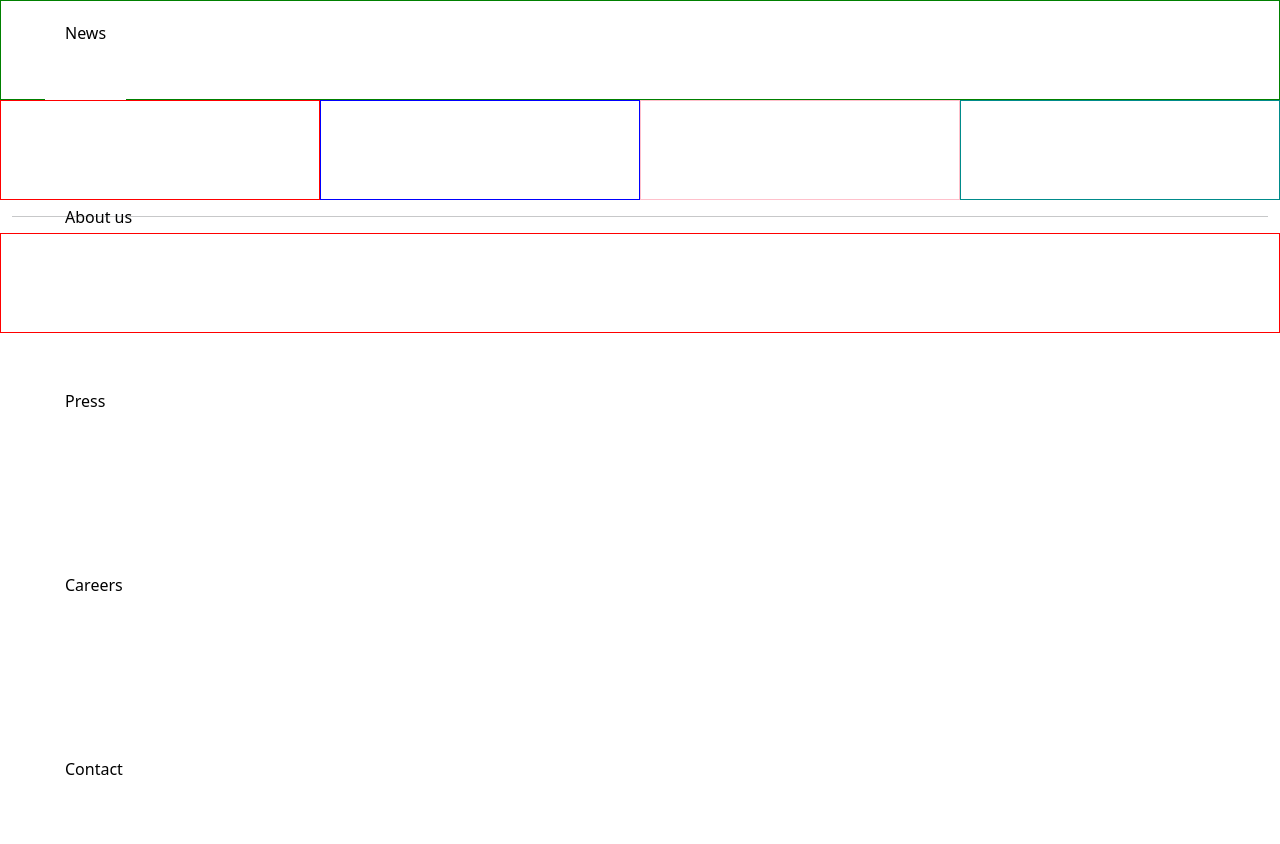
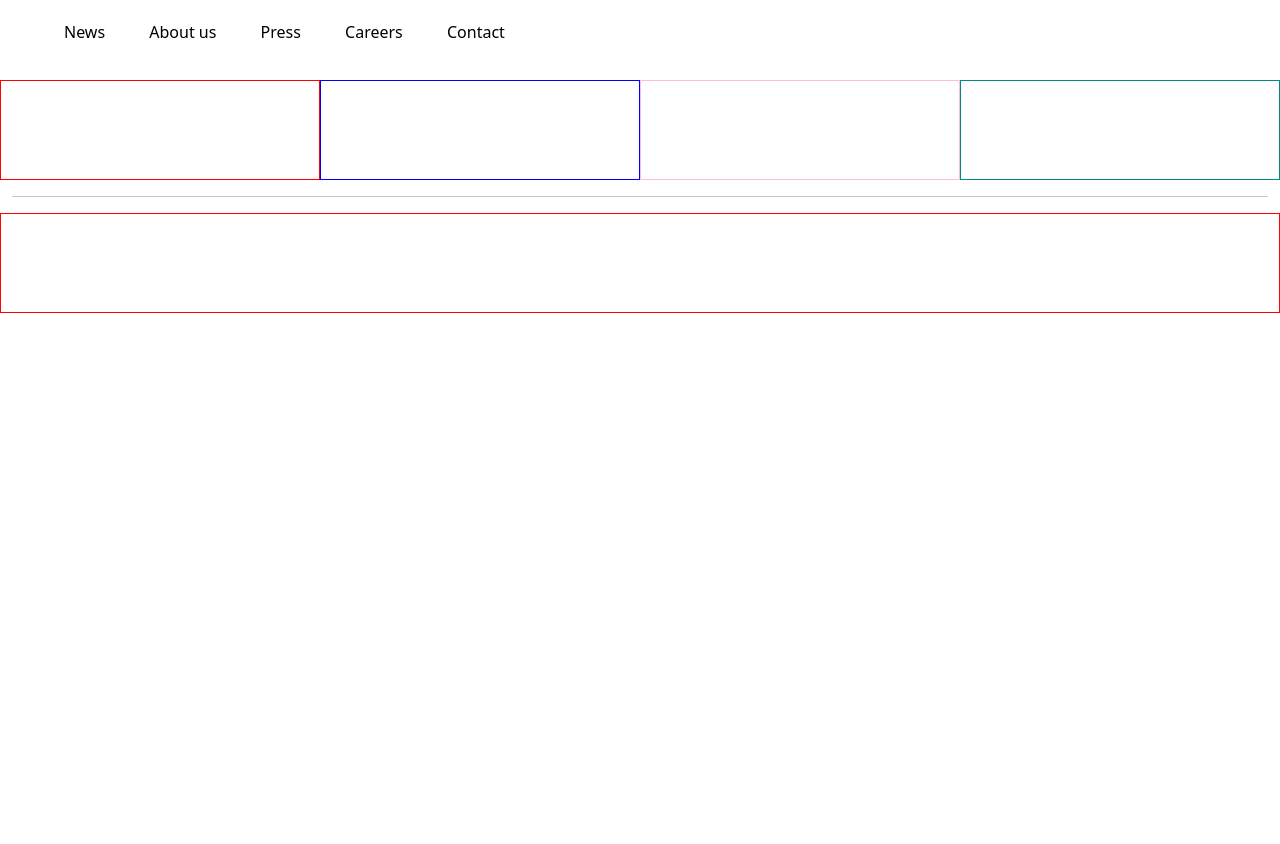
Before and after one commit to eandero/grupp2v2, a plain HTML site: page index.html in a window 1280 px wide. After the commit the page ends 800 px from the top, so only its background shows below. Drawn offline with nearby package versions, Linux system fonts and the light colour scheme.

Commit message:
Fixed the HTML in nav

```diff
--- a/index.html
+++ b/index.html
@@ -10,13 +10,13 @@
       <section class="container-fluid">
         <section class="row">
           <!-- Nav -->
-          <nav class="col" style="border:1px solid green; height:100px">
+          <nav class="col">
             <ul>
-              <li><a href="https://www.youtube.com/">News<a/></li>
-              <li><a href="https://www.youtube.com/">About us<a/></li>
-              <li><a href="https://www.youtube.com/">Press<a/></li>
-              <li><a href="https://www.youtube.com/">Careers<a/></li>
-              <li><a href="https://www.youtube.com/">Contact<a/></li>
+              <li><a href="https://www.youtube.com/">News</a></li>
+              <li><a href="https://www.youtube.com/">About us</a></li>
+              <li><a href="https://www.youtube.com/">Press</a></li>
+              <li><a href="https://www.youtube.com/">Careers</a></li>
+              <li><a href="https://www.youtube.com/">Contact</a></li>
             </ul>
           </nav>
           <!-- /Nav -->
```
